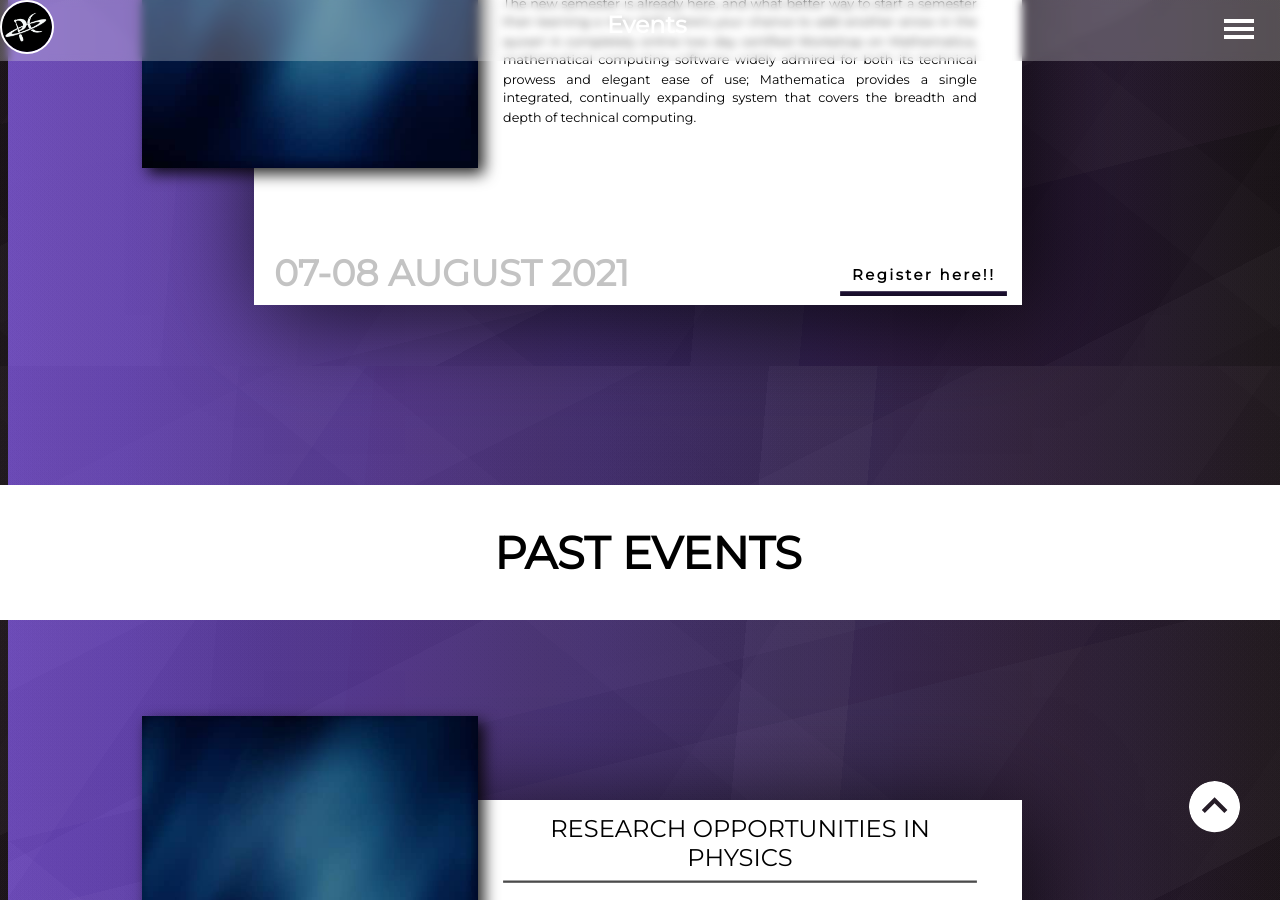
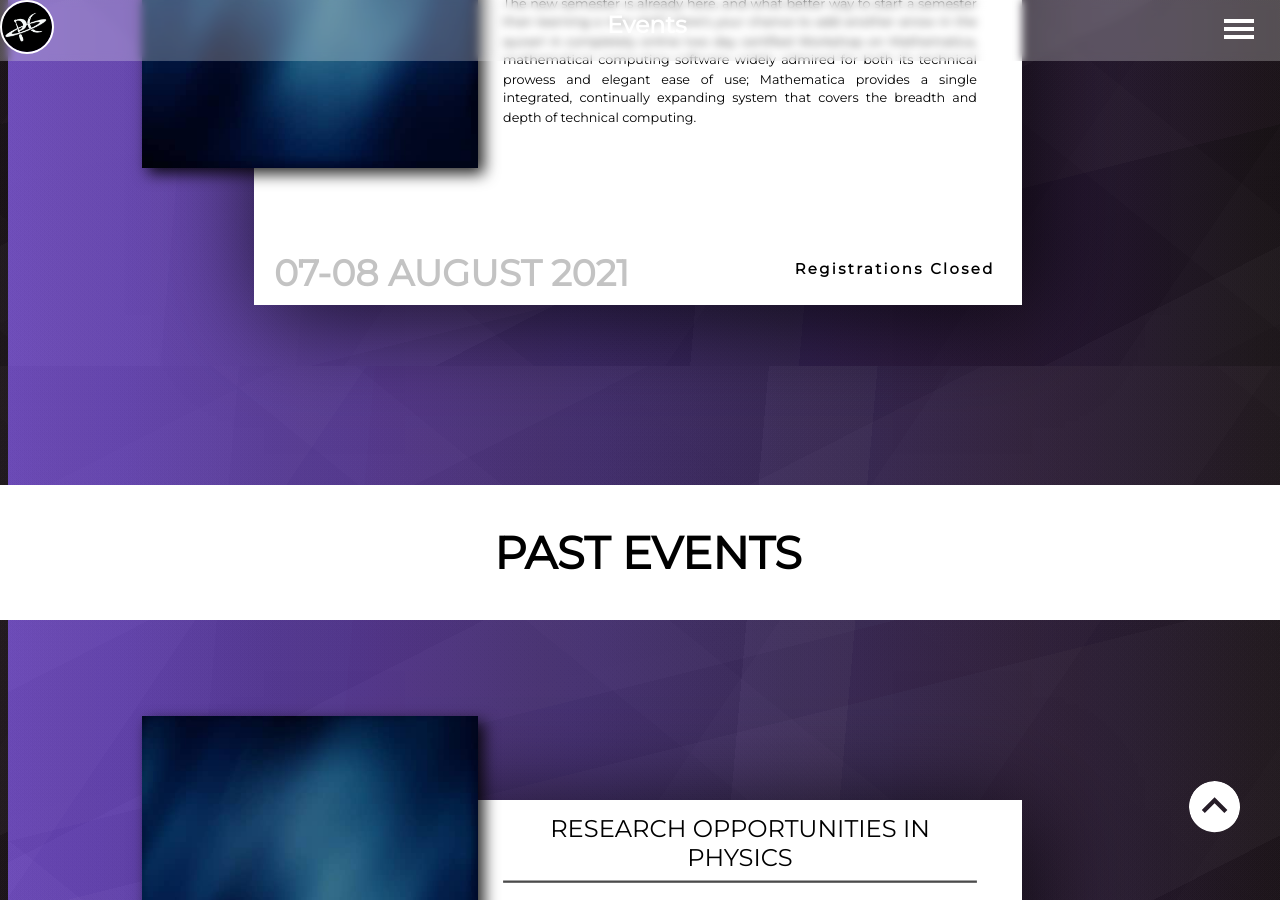
Before and after one commit to PhysicsClubSVNIT/PhysicsClubSVNIT.github.io, a Jekyll site: the page built from events.html, in a window 1280 px wide and 900 px high, scrolled down 532 px. Built offline with Jekyll 4.4.1, drawn with Linux system fonts in a browser that asks for light colours; some web fonts are replaced.

Commit message:
minor fixes

```diff
--- a/_data/events.json
+++ b/_data/events.json
@@ -4,8 +4,8 @@
 		"date":"07-08 August 2021",
 		"poster":"070821",
 		"descr":"The new semester is already here, and what better way to start a semester than learning a new skill? Here’s your chance to add another arrow in the quiver! A completely online two day certified Workshop on Mathematica, mathematical computing software widely admired for both its technical prowess and elegant ease of use; Mathematica provides a single integrated, continually expanding system that covers the breadth and depth of technical computing.",
-		"reglink":"https://meet.google.com/ira-xzme-crt",
-		"linktitle": "Join here!!"
+		"reglink":" ",
+		"linktitle": "Registrations closed"
 	}
 ],
 "events":[
```
Also changed, not shown: assets/js/index.js (+0 -68 lines).
